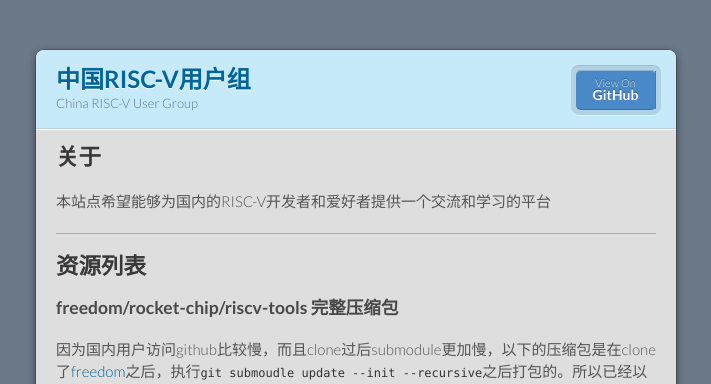
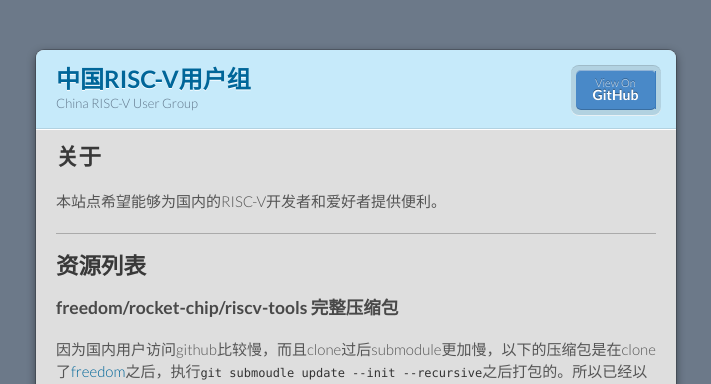
Before and after one commit to cnrv/home, a Jekyll site: the page built from index.md, in a window 1280 px wide. Shown: the top 384 px of the page, without its empty margins (284-995 px from the left). Built offline with Jekyll 4.4.1, drawn with Linux system fonts in a browser that asks for light colours; our own code applies the rules of GitHub Pages for plain Markdown files.

Commit message:
Modify contents.
Signed-off-by: Alex Guo <xfguo@xfguo.org>

```diff
--- a/index.md
+++ b/index.md
@@ -4,7 +4,7 @@
 
 ## 关于
 
-本站点希望能够为国内的RISC-V开发者和爱好者提供一个交流和学习的平台
+本站点希望能够为国内的RISC-V开发者和爱好者提供便利。
 
 ----
 
```
